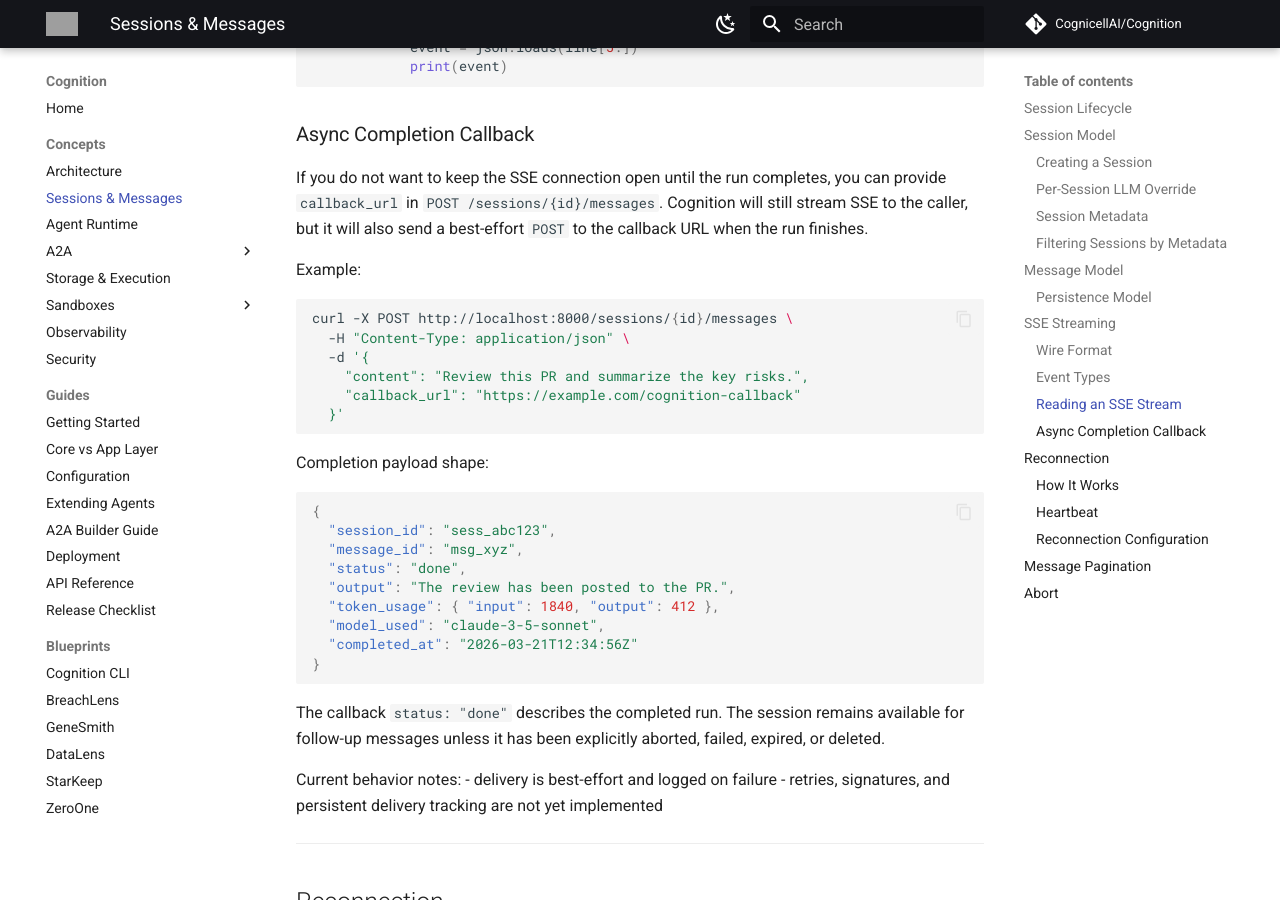
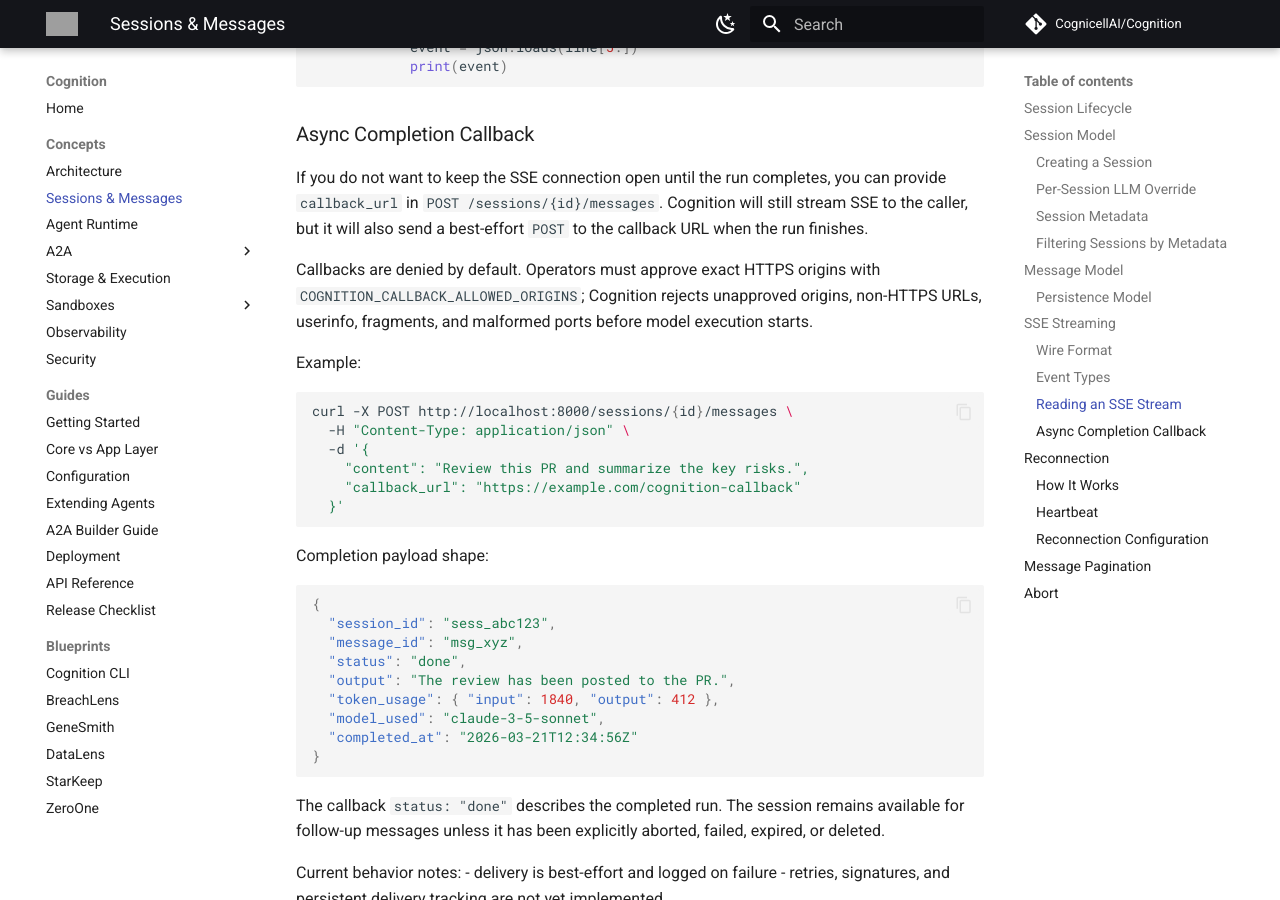
Before and after one commit to CognicellAI/Cognition, an MkDocs documentation site: the page built from docs/concepts/sessions-and-messages.md, in a window 1280 px wide and 900 px high, scrolled down 6076 px. Built offline with MkDocs 1.6.1 and Material for MkDocs 9.7.7, drawn with Linux system fonts in a browser that asks for light colours; comment, search, counter and statistics services are not loaded; grey boxes are pictures that could not be loaded.

Commit message:
docs: sync v0.13 implementation status

````diff
--- a/docs/concepts/sessions-and-messages.md
+++ b/docs/concepts/sessions-and-messages.md
@@ -222,6 +222,11 @@ with httpx.stream(
 
 If you do not want to keep the SSE connection open until the run completes, you can provide `callback_url` in `POST /sessions/{id}/messages`. Cognition will still stream SSE to the caller, but it will also send a best-effort `POST` to the callback URL when the run finishes.
 
+Callbacks are denied by default. Operators must approve exact HTTPS origins with
+`COGNITION_CALLBACK_ALLOWED_ORIGINS`; Cognition rejects unapproved origins,
+non-HTTPS URLs, userinfo, fragments, and malformed ports before model execution
+starts.
+
 Example:
 
 ```bash
````
Also changed, not shown: ROADMAP.md (+5 -5 lines), docs/guides/api-reference.md (+1 -1 lines).
